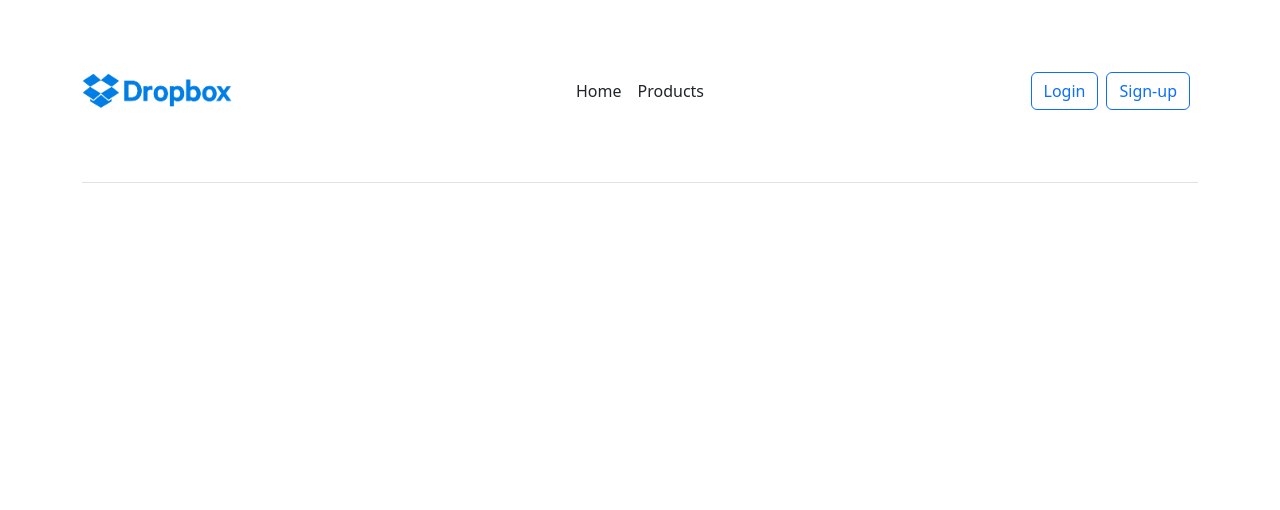
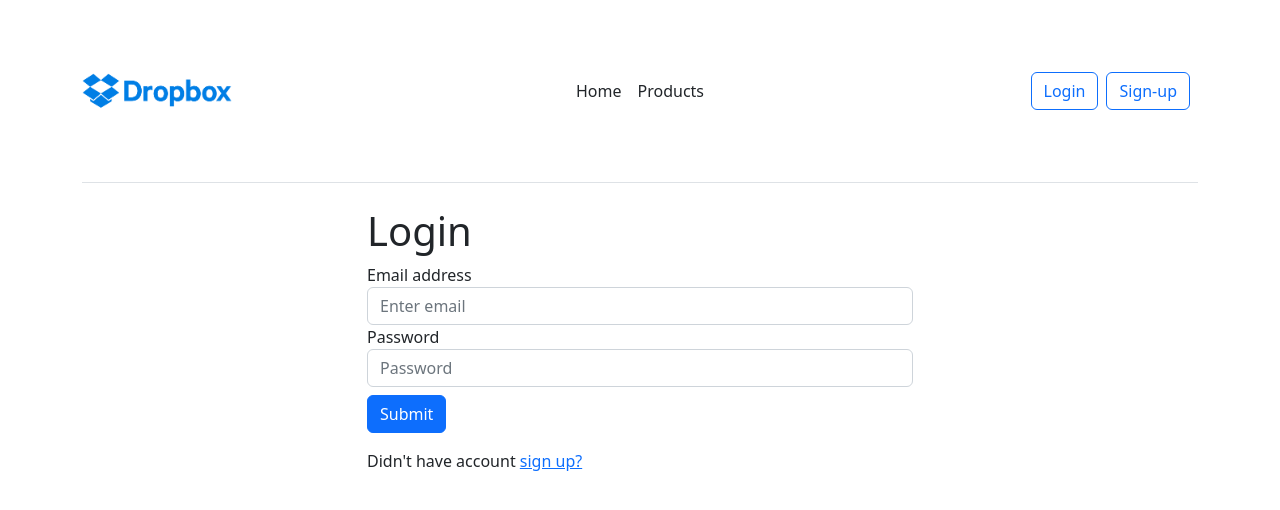
Before and after one commit to MHF0/Online-Shopping, a React (Create React App) app in the folder client/: page /login in a window 1280 px wide. Shown: the top 510 px of the page. Built offline with nearby package versions, Linux system fonts and the light colour scheme.

Commit message:
Create Login page

```diff
--- a/client/src/App.js
+++ b/client/src/App.js
@@ -2,6 +2,7 @@
 import { Routes, Route } from "react-router-dom";
 import Header from "./Components/Header";
 import SignUp from "./Components/SignUp";
+import Login from "./Components/Login";
 
 function App() {
   return (
@@ -10,6 +11,7 @@
 
       <Routes>
         <Route path="/sign-up" element={<SignUp />} />
+        <Route path="/login" element={<Login />} />
       </Routes>
     </div>
   );
--- /dev/null
+++ b/client/src/Components/Login/index.js
@@ -0,0 +1,65 @@
+import React, { useState } from "react";
+import { login } from "../../functions/users";
+import { useNavigate } from "react-router-dom";
+
+const Login = () => {
+  const navigate = useNavigate();
+
+  const [email, setEmail] = useState("");
+  const [password, setPassword] = useState("");
+
+  const handleSubmit = async (e) => {
+    e.preventDefault();
+    const response = await login(email, password);
+    localStorage.setItem("token", response.data.token);
+    localStorage.setItem("userId", response.data.id);
+    if (response.data.token) {
+      navigate("/");
+    }
+  };
+  return (
+    <div className="container">
+      <div className="row">
+        <div className="col-md-6 offset-md-3">
+          <h1>Login</h1>
+        </div>
+
+        <div className="col-md-6 offset-md-3">
+          <form onSubmit={handleSubmit}>
+            <div className="form-group">
+              <label htmlFor="email">Email address</label>
+              <input
+                type="email"
+                className="form-control"
+                placeholder="Enter email"
+                value={email}
+                onChange={(e) => setEmail(e.target.value)}
+              />
+            </div>
+
+            <div className="form-group">
+              <label htmlFor="password">Password</label>
+              <input
+                type="password"
+                className="form-control"
+                placeholder="Password"
+                value={password}
+                onChange={(e) => setPassword(e.target.value)}
+              />
+            </div>
+
+            <button type="submit" className="btn btn-primary mt-2">
+              Submit
+            </button>
+
+            <p className="forgot-password text-right mt-3">
+              Didn't have account <a href="/sign-up">sign up?</a>
+            </p>
+          </form>
+        </div>
+      </div>
+    </div>
+  );
+};
+
+export default Login;
--- a/client/src/Components/SignUp/index.js
+++ b/client/src/Components/SignUp/index.js
@@ -54,6 +54,10 @@
                 <button type="submit" className="btn btn-primary mt-2">
                   Submit
                 </button>
+
+                <p className="forgot-password text-right mt-3">
+                  Already registered <a href="/login">sign in?</a>
+                </p>
               </div>
             </form>
           </div>
--- a/client/src/functions/users.js
+++ b/client/src/functions/users.js
@@ -12,3 +12,15 @@
     console.log(error);
   }
 };
+
+export const login = async (email, password) => {
+  try {
+    const results = await axios.post(`${process.env.REACT_APP_API}/login`, {
+      email,
+      password,
+    });
+    return results;
+  } catch (error) {
+    console.log(error);
+  }
+};
```
